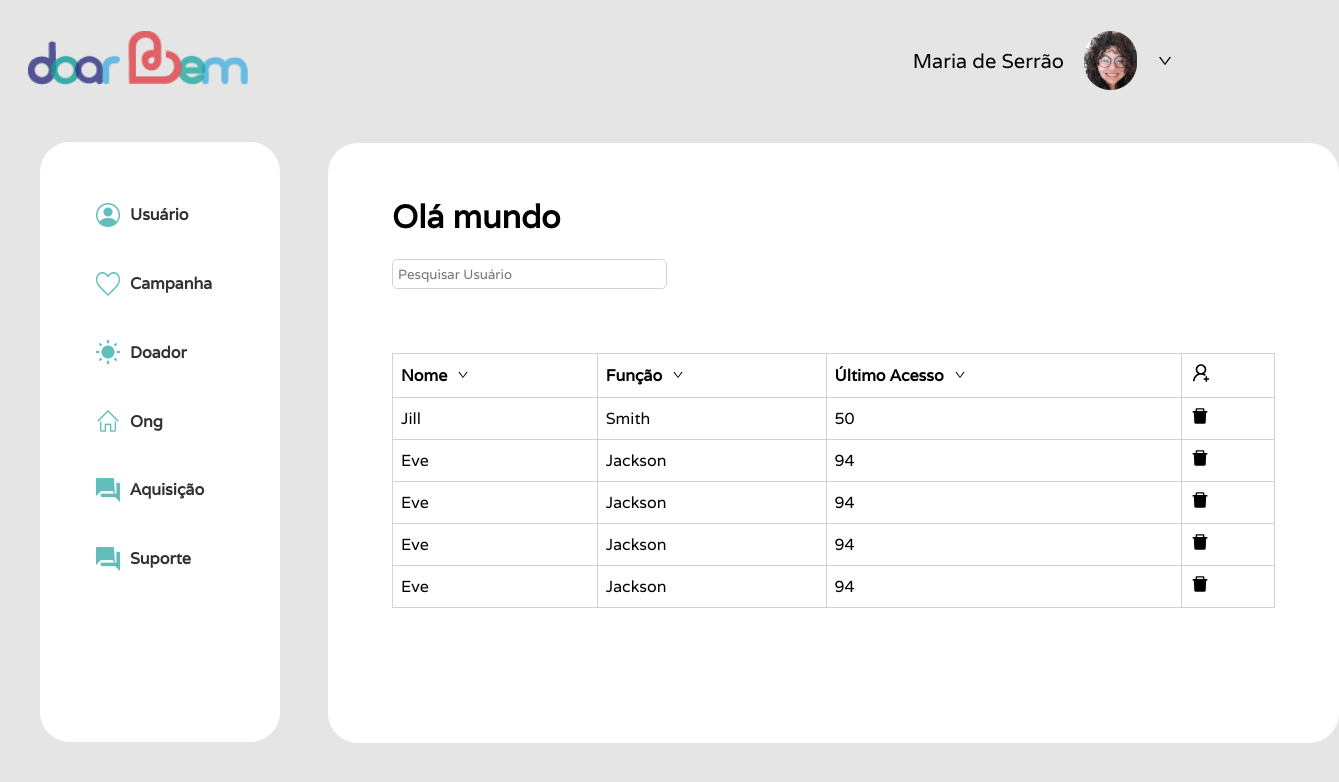
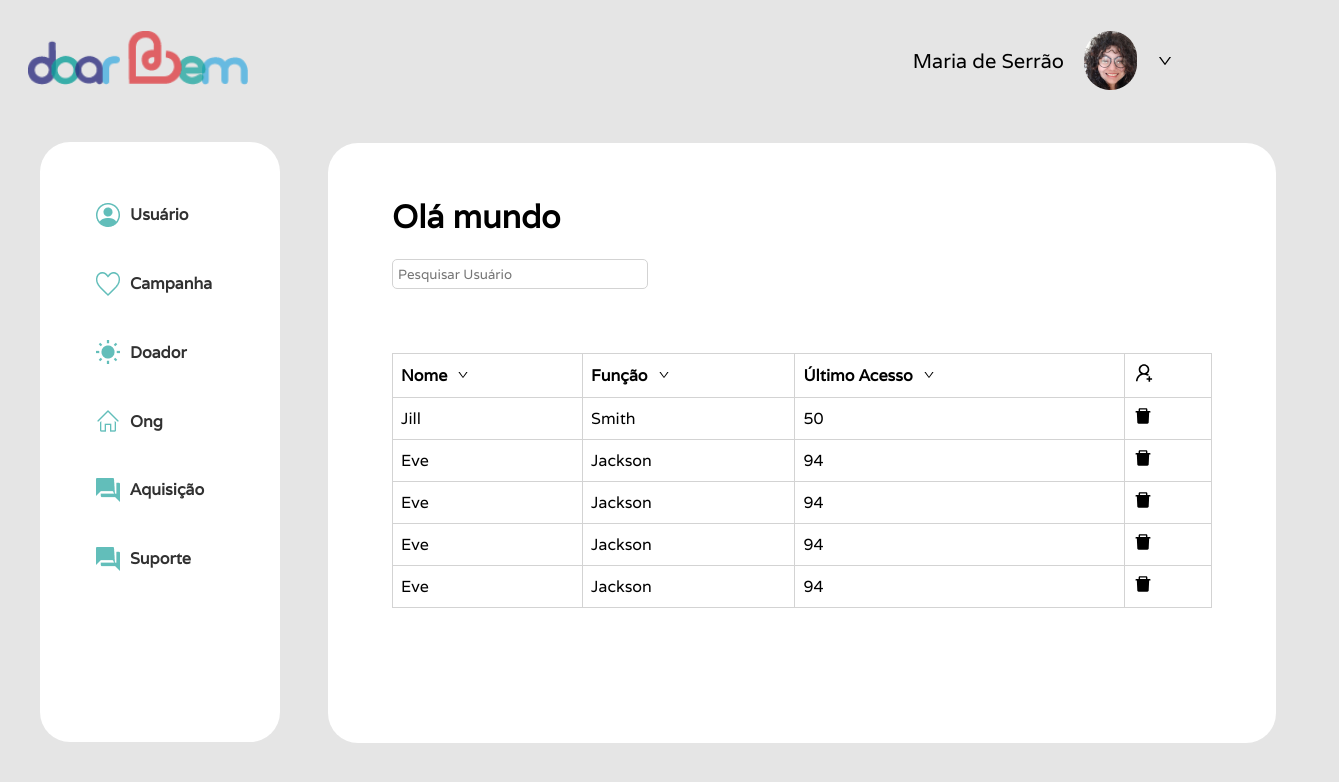
Before and after one commit to LucasRocha2308/painel-adm-ong-doar-bem, a React (Create React App) app: page / in a window 1280 px wide. Shown: the top 782 px of the page, 1339 px wide, since content can reach past the window. Built offline with nearby package versions, Linux system fonts and the light colour scheme.

Commit message:
estruturando o footer

```diff
--- a/src/pages/AdministrationPanel/styles.scss
+++ b/src/pages/AdministrationPanel/styles.scss
@@ -1,11 +1,12 @@
 body{
     background-color: #E5E5E5;
+    overflow-x: hidden;
 }
 
 .main-content-space{
     background-color: white;
     margin: 3.3em 0 0 20em;
-    width: 80%;
+    width: 75%;
     height: 75vh;
     border-radius: 30px;
 
```
